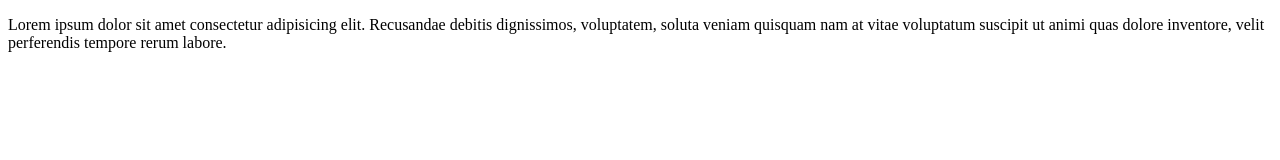
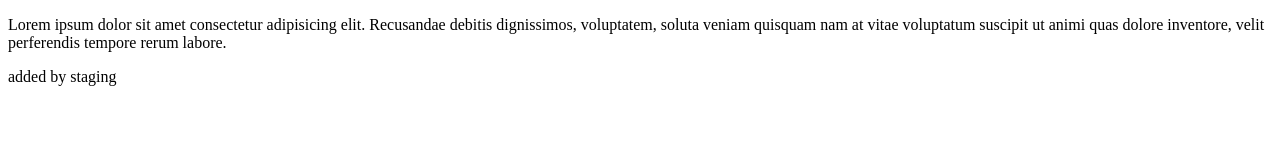
Before and after one commit to pranta-deba/Test_Git, a plain HTML site: page index.html in a window 1280 px wide. Drawn offline with Linux system fonts and the light colour scheme.

Commit message:
change in staging

```diff
--- a/index.html
+++ b/index.html
@@ -7,5 +7,7 @@
 </head>
 <body>
     <p>Lorem ipsum dolor sit amet consectetur adipisicing elit. Recusandae debitis dignissimos, voluptatem, soluta veniam quisquam nam at vitae voluptatum suscipit ut animi quas dolore inventore, velit perferendis tempore rerum labore.</p>
+
+    <p>added by staging</p>
 </body>
 </html>
```
